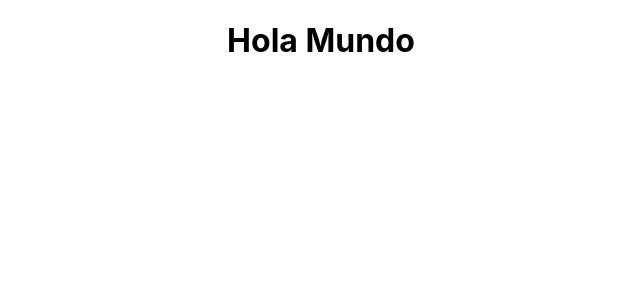
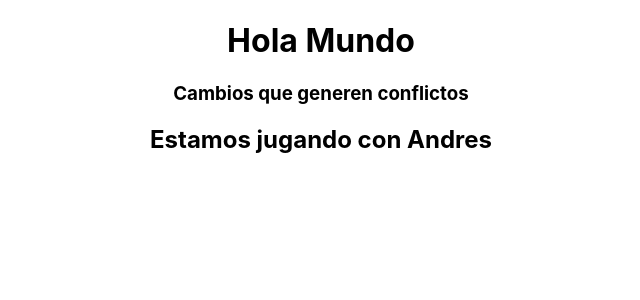
Before and after one commit to gabo963/portfolio, a React (Create React App) app: page / in a window 1280 px wide. Shown: the top 300 px of the page, without its empty margins (319-959 px from the left). Built offline with nearby package versions, Linux system fonts and the light colour scheme.

Commit message:
cambios a main

```diff
--- a/src/App.js
+++ b/src/App.js
@@ -4,6 +4,8 @@ function App() {
   return (
     <div className="App">
       <h1>Hola Mundo</h1>
+      <h3>Cambios que generen conflictos</h3>
+      <h2>Estamos jugando con Andres</h2>
     </div>
   );
 }
```
